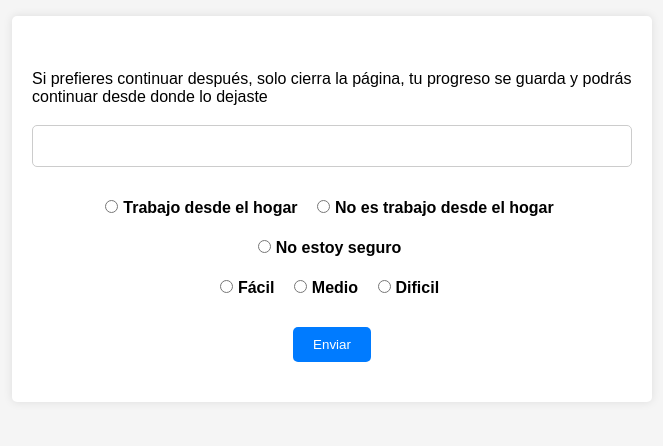
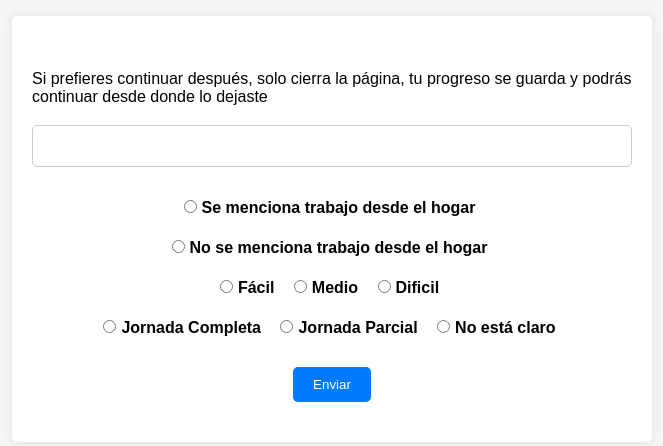
Before and after one commit to oejaramillo/wfh-form-app, a Flask app: page /wfh_classification in a window 1280 px wide. Shown: the part 150-596 px from the top of the page, without its empty margins (308-971 px from the left). Run offline with Flask 3, Linux system fonts and the light colour scheme.

Commit message:
options change and updates

```diff
--- a/app/models.py
+++ b/app/models.py
@@ -28,6 +28,7 @@ class Classification(db.Model):
     ad_id = db.Column(db.Integer, nullable=False)
     classification = db.Column(db.String(50), nullable=False)
     ease = db.Column(db.String(7), nullable=False)
+    workday = db.Column(db.String(10), nullable=False)
     timestamp = db.Column(db.DateTime, default=datetime.utcnow)
 
     classifier = db.relationship('Classifier', backref=db.backref('classifications', lazy=True))
--- a/app/routes.py
+++ b/app/routes.py
@@ -102,6 +102,7 @@ def submit_classification():
         ad_id=data['ad_id'],
         classification=data['classification'],
         ease=data['ease_of_coding'],
+        workday=data['working_day'],
         timestamp=datetime.utcnow()
     )
 
@@ -181,6 +182,7 @@ def verify_email(token):
         email = serializer.loads(token, salt='email-verify', max_age=20000) # una hora
         temp_classifier = TempClassifier.query.filter_by(email=email).first_or_404()
 
+        # W have to revisit this, it will be better a queue to avoid replacement problems
         # Transfer data from temp classifier to the actual classifier
         ads_groups = ["0", "1", "2", "3", "4"]  # THIS list should also be updated with the actual count of ads displayed
         assigned_group = random.choice(ads_groups)
--- a/app/static/script.js
+++ b/app/static/script.js
@@ -62,9 +62,10 @@ jobAdForm.addEventListener("submit", function (e) {
 
     const classification = document.querySelector('input[name="classification"]:checked');
     const ease_of_coding = document.querySelector('input[name="ease_of_coding"]:checked');
+    const working_day = document.querySelector('input[name="working_day"]:checked');
 
-    if (!classification || !ease_of_coding) {
-        alert("Por favor completa todas las selecciones.");
+    if (!classification || !ease_of_coding || !working_day) {
+        alert("Por favor completa todas las preguntas.");
         return;
     }
 
@@ -75,6 +76,7 @@ jobAdForm.addEventListener("submit", function (e) {
         ad_id: currentAd.id,
         classification: classification.value,
         ease_of_coding: ease_of_coding.value,
+        working_day: working_day.value,
     };
 
     fetch('/submit_classification', {
--- a/app/static/styles.css
+++ b/app/static/styles.css
@@ -36,12 +36,12 @@ form, section {
     text-overflow: ellipsis; /* Add ellipsis to text that overflows */
 }
 
-#ease_of_coding label {
+#ease_of_coding label, #working_day label {
     display: inline-block;
     margin-right: 10px;
 }
 
-#options, #ease_of_coding {
+#options, #ease_of_coding, #working_day {
     text-align: center;
 }
 
--- a/app/templates/wfh_classification.html
+++ b/app/templates/wfh_classification.html
@@ -19,13 +19,10 @@
         <div id="jobAdContainer"></div>
         <div id="options">
             <label>
-                <input type="radio" name="classification" value="WFH">Trabajo desde el hogar
+                <input type="radio" name="classification" value="WFH">Se menciona trabajo desde el hogar
             </label>
             <label>
-                <input type="radio" name="classification" value="Not WFH">No es trabajo desde el hogar
-            </label>
-            <label>
-                <input type="radio" name="classification" value="Not sure">No estoy seguro
+                <input type="radio" name="classification" value="Not WFH">No se menciona trabajo desde el hogar
             </label>
         </div>
         <div id="ease_of_coding">
@@ -39,6 +36,17 @@
                 <input type="radio" name="ease_of_coding" value="hard">Dificil
             </label>
         </div>
+        <div id="working_day">
+            <label>
+                <input type="radio" name="working_day" value="full">Jornada Completa
+            </label>
+            <label>
+                <input type="radio" name="working_day" value="part">Jornada Parcial
+            </label>
+            <label>
+                <input type="radio" name="working_day" value="not clear">No está claro
+            </label>
+        </div>
         <!--Submit Button-->
         <button type="submit">Enviar</button>
     </form>
```
Also changed, not shown: app/__init__.py (+5 -5 lines).
